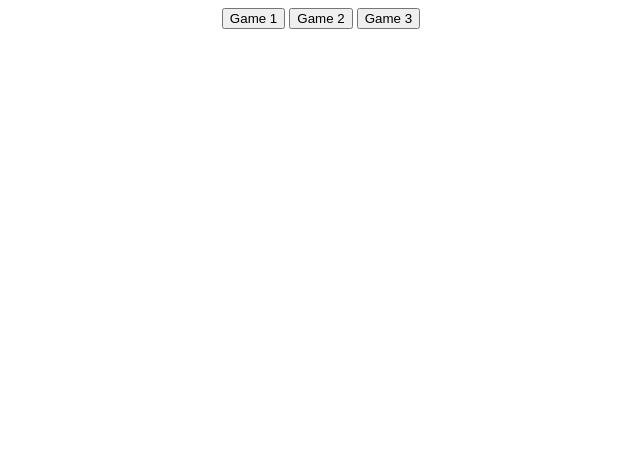
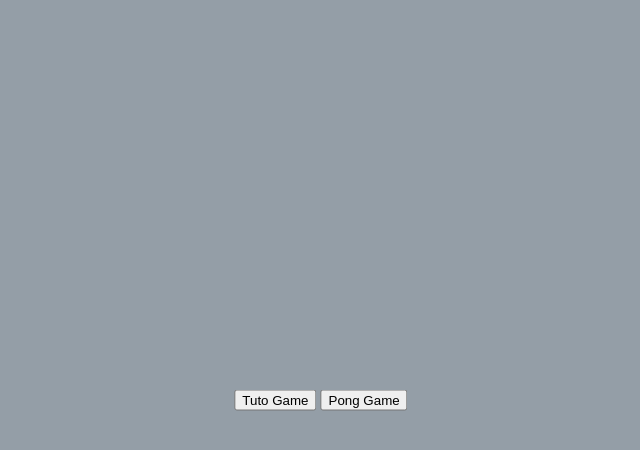
Before and after one commit to Bedhiver/GameElectron, an Electron app: page index.html in a window 800 px wide. Shown: the whole page, without its empty margins (79-719 px from the left). Drawn offline with Linux system fonts and the light colour scheme.

Commit message:
feat: adding style to the Electron main menu

```diff
--- a/index.html
+++ b/index.html
@@ -1,15 +1,23 @@
 <!DOCTYPE html>
 <html>
+  <head> </head>
 
-<head>
-</head>
-
-<body>
-    <div style="text-align: center;">
-        <button onclick="window.location.href='src/exampleGame/exampleGame.html'">Game 1</button>
-        <button onclick="window.location.href='src/pongGame/pongGame.html'">Game 2</button>
-        <button onclick="window.location.href='src/bricksForBallGame/bricksForBallGame.html'">Game 3</button>
+  <body style="background-color: #949ea7;">
+    <div
+      style="
+        position: absolute;
+        top: 50%;
+        left: 50%;
+        transform: translate(-50%, -50%);
+      "
+    >
+      <button onclick="window.location.href='src/exampleGame/exampleGame.html'">
+        Tuto Game
+      </button>
+      <button onclick="window.location.href='src/pongGame/pongGame.html'">
+        Pong Game
+      </button>
+      <!-- <button onclick="window.location.href='src/bricksForBallGame/bricksForBallGame.html'">Game 3</button> -->
     </div>
-</body>
-
+  </body>
 </html>
```
